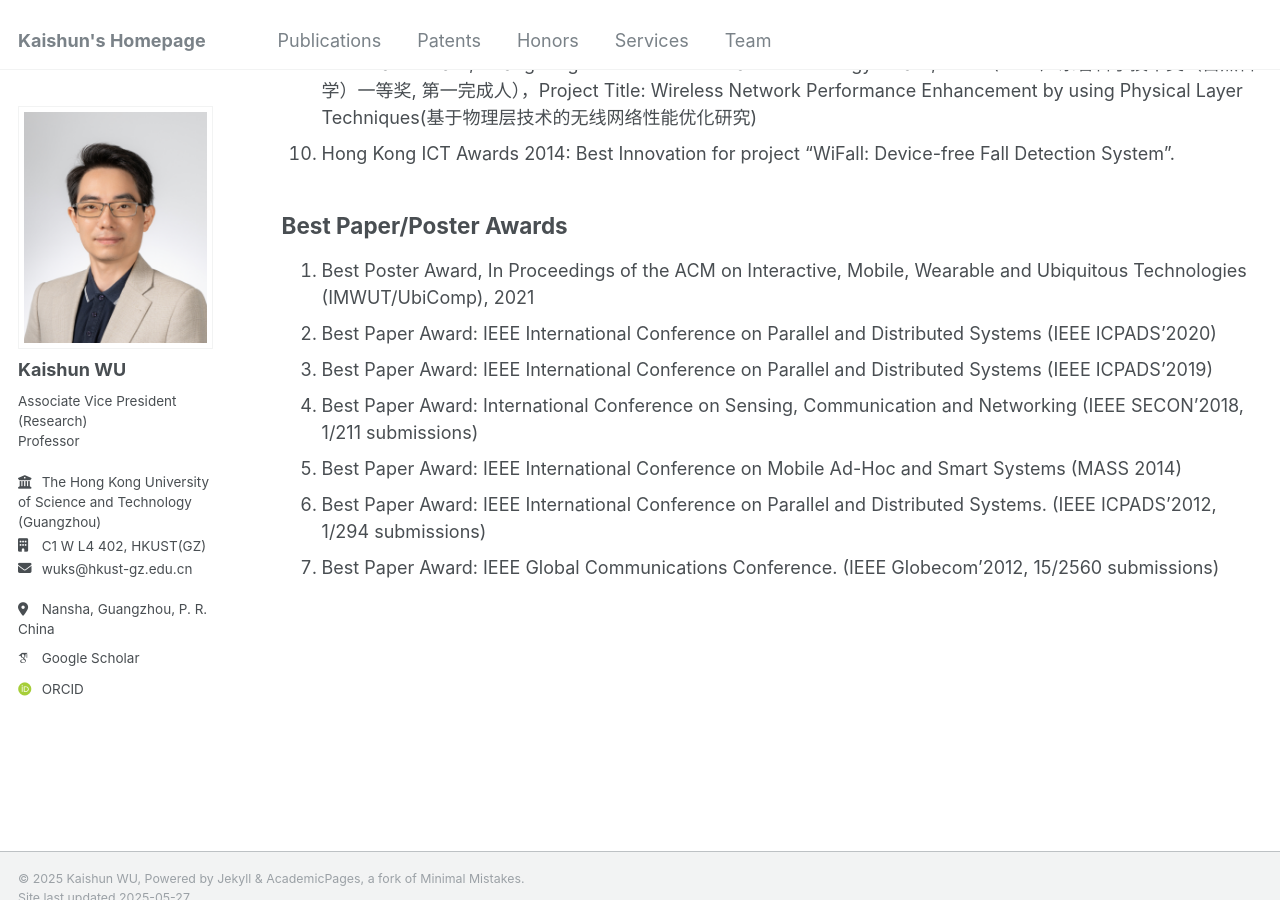
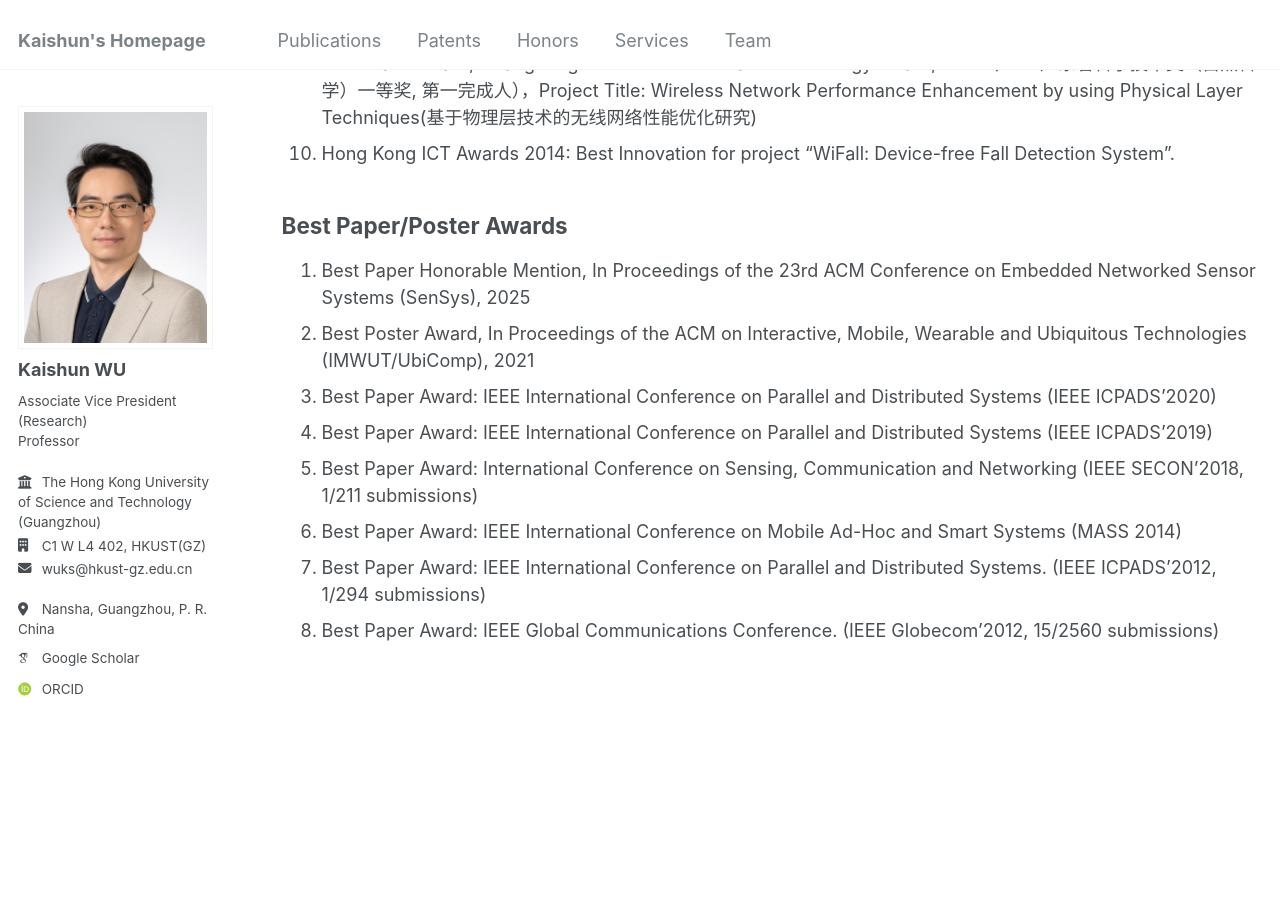
Before and after one commit to kaishun-wu/kaishun-wu.github.io, a Jekyll site: the page built from _pages/honors.md, in a window 1280 px wide and 900 px high, scrolled down 2451 px. Built offline with Jekyll 4.4.1, drawn with Linux system fonts in a browser that asks for light colours; some web fonts are replaced.

```diff
--- a/_pages/honors.md
+++ b/_pages/honors.md
@@ -4,66 +4,66 @@ title: "Honors"
 permalink: /honors/
 author_profile: true
 ---
-
 {% include base_path %}
 
 ## Community Recognition
 
 1. 2025 IEEE INFOCOM Test of Time Paper Awards, 2025.(2025 IEEE INFOCOM 时间检验奖)
 2. 2024 Most Cited Chinese Researchers, 2025. (published by Elsevier)
-2. 2023 Most Cited Chinese Researchers, 2024. (published by Elsevier)
-3. The World's Top 2% of Scientists of "Lifetime Scientific Influence Ranking", 2023. (published by Stanford University)
-4. The World's Top 2% of Scientists of "2022 Scientific Impact Ranking", 2023. (published by Stanford University)
-5. Leader of Guangdong Normal University Innovative Research Team: Guangdong Provincial Innovation Team of Integrated Communication,Sensing and Computation for Ubiquitous Internet of Things, 2023.（广东省普通高校创新团队带头人: 广东省通感算交叉融合泛在物联网创新团队）
-6. 2022 Most Cited Chinese Researchers, 2023.(published by Elsevier)
-7. IEEE Fellow, 2022.
-8. 2021 Most  Cited Chinese Researchers, 2022. (published by Elsevier)
-9. The World's Top 2% Scientists, 2022 (published by Stanford University)
-10. The World's Top 2% Scientists, 2021 (published by Stanford University)
-11. National May 1 Labor Medal, 2021 (全国五一劳动奖章,国家级奖励，深圳唯一获奖的教育、科研工作者)
-12. 2020 Most  Cited Chinese Researchers, 2021. (published by Elsevier)
-13. State Council Special Allowance Expert for Great Achievements of Nature Science Development in China, 2020.  (中华人民共和国国务院颁发政府特殊津贴)
-14. Shenzhen National Leading Talents, 2020.（深圳市国家级领军人才）
-15. The World’s Top 2% Scientists, 2020 (published by Stanford University)
-16. Fok Ying Tung Education Foundation Excellent Young Teacher Award, 2019. (教育部霍英东教育基金会第十七届高等院校青年教师奖)
-17. Guangdong Excellent Inventor Prize, 2019. (2019年广东杰出发明人奖,全省10人)
-18. National Hundred-Thousand-Ten Thousand Talents Program/National Young and Middle-Aged Experts with Outstanding Contributions, 2019. (国家百千万人才工程/国家有突出贡献中青年专家)
-19. Fellow, The Institution of Engineering and Technology (IET), for contributions to wireless communication and mobile networks, 2018.
-20. Guangdong Youth May Fourth Medal, 2019.  (广东省青年五四奖章)
-21. Guangdong May 1 Labor Prize, 2019.  (广东省五一劳动奖章)
-22. Leader of Guangdong Natural Science Foundation Research Team：Wireless Big Data and Future Network, 2017.（广东省自然科学基金研究团队带头人：无线大数据与未来网络团队)
-23. Shenzhen Young Scientist Award, 2017. (深圳市青年科技奖)
-24. Shenzhen Model Worker, 2017. (深圳市劳动模范)
-25. China Institute of Communications Young Scientist Award, 2017. (中国通信学会首届青年科技奖,全国每两年一次，每次10人)
-26. The Ding-Ying Science and Technology Award, 2015. (广东省丁颖科技奖，全省每两年评一次，每次20人，广东省科技人物最高奖)
-27. Guangdong Leading Talents in Science and Technology Innovation, 2015. (广东省科技创新领军人才)
-28. Guangdong Pearl River Scholar Professor of Higher Education, 2015. (广东省珠江学者特聘教授）
-29. National 1000 Talent Plan for Young Researchers, 2014. (中组部青年千人计划)
-30. Guangdong Young Talents in Science and Technology Innovation 2014. (广东省科技创新青年拔尖人才)
-31. IEEE ComSoc Asia-Pacific Outstanding Young Researcher Award, 2014.
-32. New Century Excellent Talents in University, Ministry of Education, 2013. (教育部新世纪优秀人才)
-33. Hong Kong Young Scientist Award, 2012. (total 4 award winners in Hong Kong, the only one in Physical/Mathematica)
-34. Guangdong Natural Science Funds for Distinguished Young Scholar, 2012. (首届广东省杰青） (16/337)
+3. 2023 Most Cited Chinese Researchers, 2024. (published by Elsevier)
+4. The World's Top 2% of Scientists of "Lifetime Scientific Influence Ranking", 2023. (published by Stanford University)
+5. The World's Top 2% of Scientists of "2022 Scientific Impact Ranking", 2023. (published by Stanford University)
+6. Leader of Guangdong Normal University Innovative Research Team: Guangdong Provincial Innovation Team of Integrated Communication,Sensing and Computation for Ubiquitous Internet of Things, 2023.（广东省普通高校创新团队带头人: 广东省通感算交叉融合泛在物联网创新团队）
+7. 2022 Most Cited Chinese Researchers, 2023.(published by Elsevier)
+8. IEEE Fellow, 2022.
+9. 2021 Most  Cited Chinese Researchers, 2022. (published by Elsevier)
+10. The World's Top 2% Scientists, 2022 (published by Stanford University)
+11. The World's Top 2% Scientists, 2021 (published by Stanford University)
+12. National May 1 Labor Medal, 2021 (全国五一劳动奖章,国家级奖励，深圳唯一获奖的教育、科研工作者)
+13. 2020 Most  Cited Chinese Researchers, 2021. (published by Elsevier)
+14. State Council Special Allowance Expert for Great Achievements of Nature Science Development in China, 2020.  (中华人民共和国国务院颁发政府特殊津贴)
+15. Shenzhen National Leading Talents, 2020.（深圳市国家级领军人才）
+16. The World’s Top 2% Scientists, 2020 (published by Stanford University)
+17. Fok Ying Tung Education Foundation Excellent Young Teacher Award, 2019. (教育部霍英东教育基金会第十七届高等院校青年教师奖)
+18. Guangdong Excellent Inventor Prize, 2019. (2019年广东杰出发明人奖,全省10人)
+19. National Hundred-Thousand-Ten Thousand Talents Program/National Young and Middle-Aged Experts with Outstanding Contributions, 2019. (国家百千万人才工程/国家有突出贡献中青年专家)
+20. Fellow, The Institution of Engineering and Technology (IET), for contributions to wireless communication and mobile networks, 2018.
+21. Guangdong Youth May Fourth Medal, 2019.  (广东省青年五四奖章)
+22. Guangdong May 1 Labor Prize, 2019.  (广东省五一劳动奖章)
+23. Leader of Guangdong Natural Science Foundation Research Team：Wireless Big Data and Future Network, 2017.（广东省自然科学基金研究团队带头人：无线大数据与未来网络团队)
+24. Shenzhen Young Scientist Award, 2017. (深圳市青年科技奖)
+25. Shenzhen Model Worker, 2017. (深圳市劳动模范)
+26. China Institute of Communications Young Scientist Award, 2017. (中国通信学会首届青年科技奖,全国每两年一次，每次10人)
+27. The Ding-Ying Science and Technology Award, 2015. (广东省丁颖科技奖，全省每两年评一次，每次20人，广东省科技人物最高奖)
+28. Guangdong Leading Talents in Science and Technology Innovation, 2015. (广东省科技创新领军人才)
+29. Guangdong Pearl River Scholar Professor of Higher Education, 2015. (广东省珠江学者特聘教授）
+30. National 1000 Talent Plan for Young Researchers, 2014. (中组部青年千人计划)
+31. Guangdong Young Talents in Science and Technology Innovation 2014. (广东省科技创新青年拔尖人才)
+32. IEEE ComSoc Asia-Pacific Outstanding Young Researcher Award, 2014.
+33. New Century Excellent Talents in University, Ministry of Education, 2013. (教育部新世纪优秀人才)
+34. Hong Kong Young Scientist Award, 2012. (total 4 award winners in Hong Kong, the only one in Physical/Mathematica)
+35. Guangdong Natural Science Funds for Distinguished Young Scholar, 2012. (首届广东省杰青） (16/337)
 
 ## Award for Scientific Research Projects
 
-1.	2022 Guangdong Youth Science and Technology Innovation Award.（2022年度广东省青年科技创新奖）
-2.	First Class Award, 2022 Shenzhen Science and Technology Progress Award（2022年度深圳市科学技术奖自然科学奖一等奖（第一完成人），Project Title: Research on Device-free Sensing Theory and Method Based on Ubiquitous Radio-frequency Signals (基于泛在射频信号的无设备感知理论与方法研究）
-3.	Chinese Excellent Patent Prize, Patent Name: A mobile networking method and system for minimizing interference (一种干扰最小化的移动组网方法与系统), 1st inventor, 2022  (中国专利奖优秀奖，第一发明人)
-4.	Guangdong Excellent Patent Prize, Patent Name: A mobile networking method and system for minimizing interference (一种干扰最小化的移动组网方法与系统), 1st inventor, 2021  (广东省专利奖优秀奖，第一发明人)
-5.	Second Class Award, 2019 Guangdong Province Science and Technology Progress Award（2019年广东省科技进步二等奖（第三完成人）, Project Title: Research and application of key technologies of building fire safety detection based on big data (基于大数据的建筑消防安全检测关键技术研究及应用）
-6.	Second Class Award, Ministry of Education of China Academic Research Outstanding Award in Nature Science, 2018. (教育部自然科学二等奖，第一完成人），Project Title: Research on Transceiver-free Wireless Sensing Technologies (基于非接触的无线感知理论和方法研究)
-7.	First Class Award, Guangdong Province Science and Technology Award, 2017.  (广东省科学技术奖（科技进步）一等奖, 第一完成人）, Project Title: Large Scale Wireless Sensing and Heterogeneous Interconnection for Smart City (面向智慧城市的大规模无线感知和异构互联系统及其产业化应用)
-8.	Second Class Award, Guangdong Province Science and Technology Award, 2016. (广东省科学技术奖（技术发明）二等奖, 第一完成人），Project Title: The Key Techniques of Dense Wireless Network based on Intelligent Collaboration(基于智能协同的密集型无线网络关键技术及应用)
-9.	First Class Award, Guangdong Province Science and Technology Award, 2014.  (2014广东省科学技术奖（自然科学）一等奖, 第一完成人），Project Title: Wireless Network Performance Enhancement by using Physical Layer Techniques(基于物理层技术的无线网络性能优化研究)
-10.	Hong Kong ICT Awards 2014: Best Innovation for project “WiFall: Device-free Fall Detection System”.
+1. 2022 Guangdong Youth Science and Technology Innovation Award.（2022年度广东省青年科技创新奖）
+2. First Class Award, 2022 Shenzhen Science and Technology Progress Award（2022年度深圳市科学技术奖自然科学奖一等奖（第一完成人），Project Title: Research on Device-free Sensing Theory and Method Based on Ubiquitous Radio-frequency Signals (基于泛在射频信号的无设备感知理论与方法研究）
+3. Chinese Excellent Patent Prize, Patent Name: A mobile networking method and system for minimizing interference (一种干扰最小化的移动组网方法与系统), 1st inventor, 2022  (中国专利奖优秀奖，第一发明人)
+4. Guangdong Excellent Patent Prize, Patent Name: A mobile networking method and system for minimizing interference (一种干扰最小化的移动组网方法与系统), 1st inventor, 2021  (广东省专利奖优秀奖，第一发明人)
+5. Second Class Award, 2019 Guangdong Province Science and Technology Progress Award（2019年广东省科技进步二等奖（第三完成人）, Project Title: Research and application of key technologies of building fire safety detection based on big data (基于大数据的建筑消防安全检测关键技术研究及应用）
+6. Second Class Award, Ministry of Education of China Academic Research Outstanding Award in Nature Science, 2018. (教育部自然科学二等奖，第一完成人），Project Title: Research on Transceiver-free Wireless Sensing Technologies (基于非接触的无线感知理论和方法研究)
+7. First Class Award, Guangdong Province Science and Technology Award, 2017.  (广东省科学技术奖（科技进步）一等奖, 第一完成人）, Project Title: Large Scale Wireless Sensing and Heterogeneous Interconnection for Smart City (面向智慧城市的大规模无线感知和异构互联系统及其产业化应用)
+8. Second Class Award, Guangdong Province Science and Technology Award, 2016. (广东省科学技术奖（技术发明）二等奖, 第一完成人），Project Title: The Key Techniques of Dense Wireless Network based on Intelligent Collaboration(基于智能协同的密集型无线网络关键技术及应用)
+9. First Class Award, Guangdong Province Science and Technology Award, 2014.  (2014广东省科学技术奖（自然科学）一等奖, 第一完成人），Project Title: Wireless Network Performance Enhancement by using Physical Layer Techniques(基于物理层技术的无线网络性能优化研究)
+10. Hong Kong ICT Awards 2014: Best Innovation for project “WiFall: Device-free Fall Detection System”.
 
 ## Best Paper/Poster Awards
 
-1.	Best Poster Award, In Proceedings of the ACM on Interactive, Mobile, Wearable and Ubiquitous Technologies (IMWUT/UbiComp), 2021
-2.	Best Paper Award: IEEE International Conference on Parallel and Distributed Systems (IEEE ICPADS’2020)
-3.	Best Paper Award: IEEE International Conference on Parallel and Distributed Systems (IEEE ICPADS’2019)
-4.	Best Paper Award: International Conference on Sensing, Communication and Networking (IEEE SECON’2018, 1/211 submissions)
-5.	Best Paper Award: IEEE International Conference on Mobile Ad-Hoc and Smart Systems (MASS 2014)
-6.	Best Paper Award: IEEE International Conference on Parallel and Distributed Systems. (IEEE ICPADS’2012, 1/294 submissions)
-7.	Best Paper Award: IEEE Global Communications Conference. (IEEE Globecom’2012, 15/2560 submissions)
+1. Best Paper Honorable Mention, In Proceedings of the 23rd ACM Conference on Embedded Networked Sensor Systems (SenSys), 2025
+2. Best Poster Award, In Proceedings of the ACM on Interactive, Mobile, Wearable and Ubiquitous Technologies (IMWUT/UbiComp), 2021
+3. Best Paper Award: IEEE International Conference on Parallel and Distributed Systems (IEEE ICPADS’2020)
+4. Best Paper Award: IEEE International Conference on Parallel and Distributed Systems (IEEE ICPADS’2019)
+5. Best Paper Award: International Conference on Sensing, Communication and Networking (IEEE SECON’2018, 1/211 submissions)
+6. Best Paper Award: IEEE International Conference on Mobile Ad-Hoc and Smart Systems (MASS 2014)
+7. Best Paper Award: IEEE International Conference on Parallel and Distributed Systems. (IEEE ICPADS’2012, 1/294 submissions)
+8. Best Paper Award: IEEE Global Communications Conference. (IEEE Globecom’2012, 15/2560 submissions)
```
Also changed, not shown: _pages/publications.md (+4 -1 lines).
